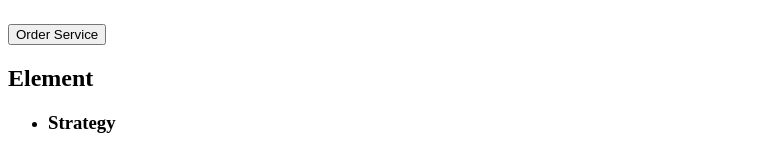
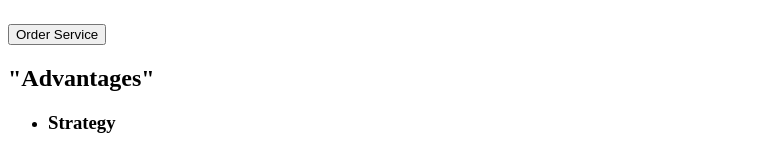
Before and after one commit to MAKSYM77Ogi/goit-markup02, a plain HTML site: page goit-markup-hw-01/index.html in a window 1280 px wide. Shown: the part 191-343 px from the top of the page, without its empty margins (0-759 px from the left). Drawn offline with Linux system fonts and the light colour scheme.

Commit message:
correct-1

```diff
--- a/goit-markup-hw-01/index.html
+++ b/goit-markup-hw-01/index.html
@@ -36,7 +36,7 @@
 <button type="button">Order Service</button>
   </section>
   <section>
-    <h2> Element </h2>
+    <h2>"Advantages" </h2>
     <ul>
      <li>
       <h3>Strategy</h3>
```
